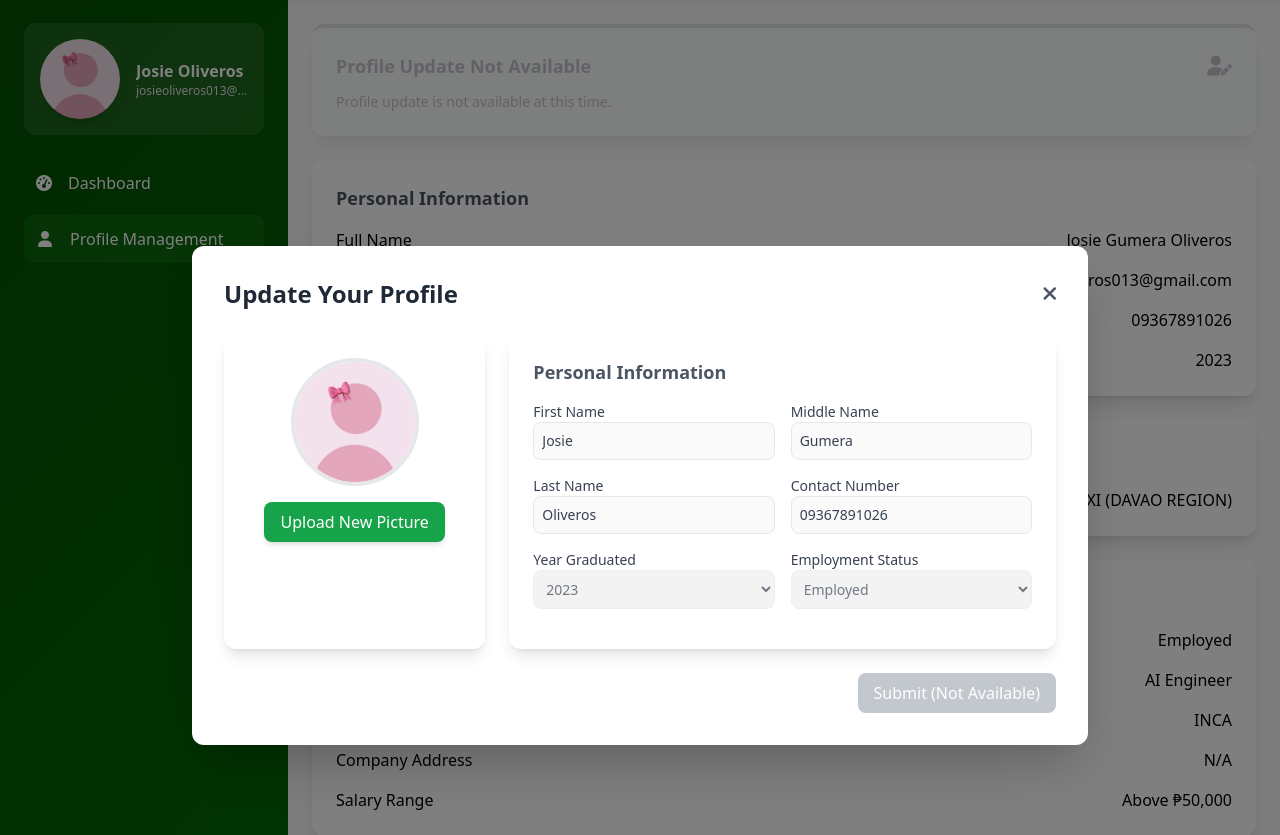
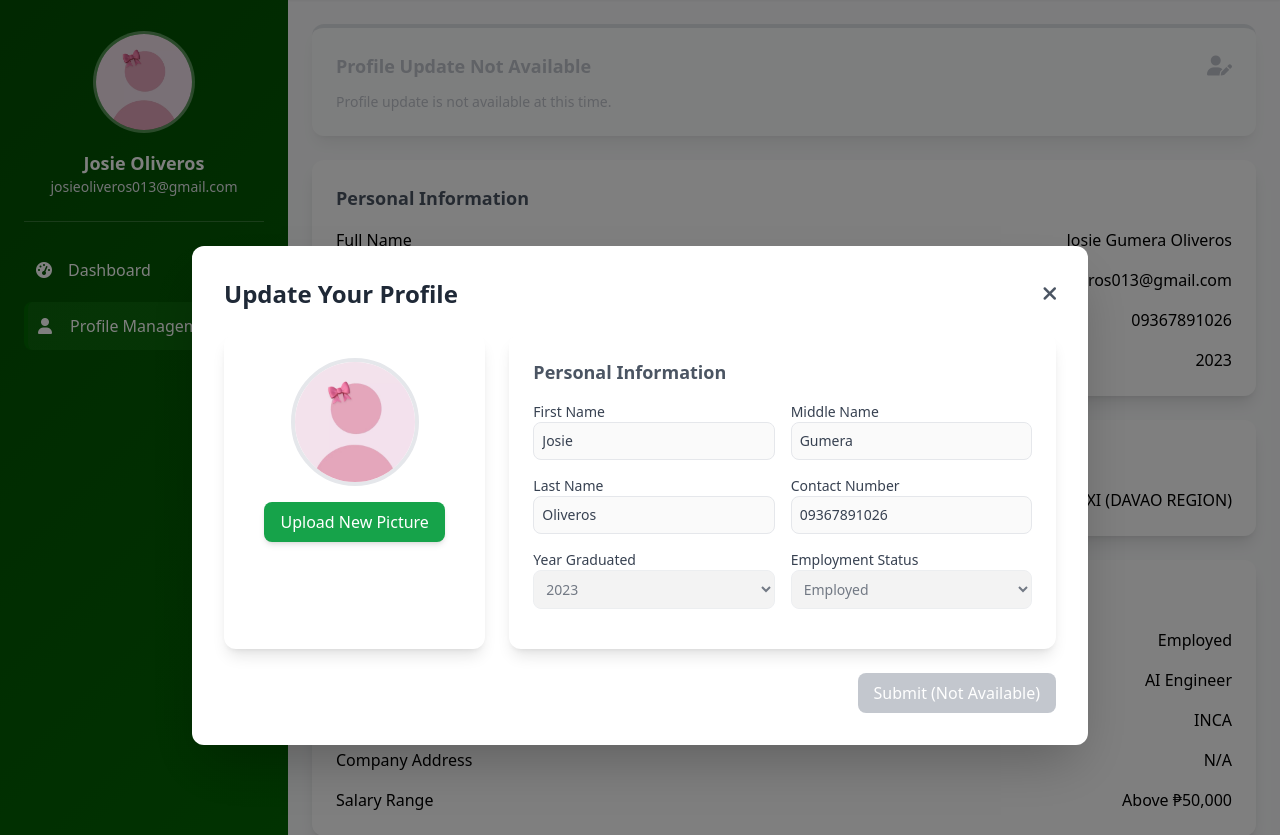
Before and after one commit to kwenbsnr/Alumni-Employment-Tracking-and-Reminder-System-1, a PHP site: page /alumni_profile.php in a window 1280 px wide. Shown: the part 65-900 px from the top of the page. Run offline with PHP 8.4, Linux system fonts and the light colour scheme; a user stored in the database is signed in; data comes from the database, SQL or seed files in the repository; some libraries are stand-ins or nearby versions.

Commit message:
final profile placement

```diff
--- a/alumni/alumni_format.css
+++ b/alumni/alumni_format.css
@@ -34,11 +34,6 @@
 
 .profile-avatar {
     background: linear-gradient(135deg, var(--lime-green) 0%, var(--sea-green) 100%);
-    transition: transform 0.3s ease;
-}
-
-.profile-avatar:hover {
-    transform: scale(1.05);
 }
 
 .stats-card {
@@ -77,7 +72,19 @@
 
 #profileUpdateModal.show { opacity: 1; }
 
-/* Responsive adjustments */
+/* Sidebar Profile Section */
+.sidebar-profile {
+    border-bottom: 1px solid rgba(255, 255, 255, 0.2);
+    margin-bottom: 1rem;
+}
+
+.sidebar-profile-avatar {
+    width: 80px;
+    height: 80px;
+    border: 3px solid rgba(255, 255, 255, 0.3);
+}
+
+/* Responsive adjustments for 2x2 grid */
 @media (max-width: 768px) {
     .grid-cols-1.md\:grid-cols-2 > div {
         padding: 1.5rem !important;
@@ -85,8 +92,4 @@
     .text-4xl {
         font-size: 2rem;
     }
-    .w-20.h-20 {
-        width: 4rem !important;
-        height: 4rem !important;
-    }
 }
--- a/alumni/alumni_format.php
+++ b/alumni/alumni_format.php
@@ -1,4 +1,5 @@
 <?php
+// alumni_layout.php
 if (!isset($_SESSION["user_id"]) || $_SESSION["role"] !== "alumni") {
     header("Location: ../login/login.php");
     exit();
@@ -6,7 +7,7 @@ if (!isset($_SESSION["user_id"]) || $_SESSION["role"] !== "alumni") {
 include("../connect.php");
 $user_id = $_SESSION["user_id"];
 
-// Fetch name and email
+// Fetch profile data
 $stmt = $conn->prepare("
     SELECT ap.first_name, ap.last_name, u.email, u.name as user_name, ap.photo_path
     FROM users u
@@ -19,7 +20,7 @@ $result = $stmt->get_result();
 $profile = $result->fetch_assoc() ?: [];
 $stmt->close();
 
-// Construct full name
+// Build full name
 $full_name = 'Alumni';
 if (!empty($profile)) {
     if (!empty($profile['first_name']) || !empty($profile['last_name'])) {
@@ -31,50 +32,148 @@ if (!empty($profile)) {
 $user_email = $profile['email'] ?? '';
 $photo_path = $profile['photo_path'] ?? null;
 
-// Set default page title
+// Page title fallback
 $page_title = $page_title ?? "Alumni Page";
 ?>
-
 <!DOCTYPE html>
 <html lang="en">
 <head>
     <meta charset="UTF-8">
     <meta name="viewport" content="width=device-width, initial-scale=1.0">
     <title><?php echo htmlspecialchars($page_title); ?></title>
+
     <!-- Tailwind CDN -->
     <script src="https://cdn.tailwindcss.com"></script>
     <link href="https://cdnjs.cloudflare.com/ajax/libs/font-awesome/6.0.0/css/all.min.css" rel="stylesheet">
     <link rel="stylesheet" href="alumni_format.css">
+
+    <style>
+        :root {
+            --primary-green: #034f03;
+            --forest-green: #026a02;
+            --lime-green: #016801;
+            --sea-green: #1d681d;
+            --light-bg: #06690e;
+            --dark-text: #1C1C1C;
+        }
+        .gradient-bg {
+            background: linear-gradient(135deg, var(--primary-green) 0%, var(--forest-green) 100%);
+        }
+        .card-hover { transition: all 0.3s ease; }
+        .sidebar-item {
+            transition: all 0.3s ease;
+            color: #fff;
+            padding-left: 14px;
+        }
+        .sidebar-item:hover {
+            background: rgba(50, 205, 50, 0.1);
+            border-left: 4px solid var(--lime-green);
+        }
+        .sidebar-item.active {
+            background: rgba(34, 139, 34, 0.3);
+            border-left: 4px solid var(--lime-green);
+            padding-left: 10px;
+        }
+        .profile-avatar {
+            background: linear-gradient(135deg, var(--lime-green) 0%, var(--sea-green) 100%);
+        }
+        .stats-card {
+            background-color: white;
+            transition: transform 0.3s, box-shadow 0.3s;
+        }
+        .card-hover:hover {
+            transform: translateY(-5px);
+            box-shadow: 0 10px 20px rgba(0, 0, 0, 0.1);
+        }
+        .sidebar-wrapper {
+            height: 100vh;
+            overflow-y: auto;
+            position: sticky;
+            top: 0;
+        }
+        .sidebar-wrapper::-webkit-scrollbar {
+            width: 6px;
+        }
+        .sidebar-wrapper::-webkit-scrollbar-thumb {
+            background: rgba(255,255,255,0.3);
+            border-radius: 3px;
+        }
+        .hidden { display: none; }
+        #profileUpdateModal {
+            opacity: 0;
+            transition: opacity 0.5s;
+        }
+        #profileUpdateModal.show { opacity: 1; }
+
+        /* Sidebar Profile */
+        .sidebar-profile {
+            border-bottom: 1px solid rgba(255, 255, 255, 0.2);
+            margin-bottom: 1rem;
+        }
+
+        /* 27mm ≈ 102px (coin size) */
+        .sidebar-profile-avatar {
+            width: 102px;
+            height: 102px;
+            border: 3px solid rgba(255, 255, 255, 0.3);
+            border-radius: 50%;
+            overflow: hidden;
+            display: flex;
+            align-items: center;
+            justify-content: center;
+            font-weight: bold;
+            font-size: 36px;
+            color: white;
+            background: linear-gradient(135deg, var(--lime-green) 0%, var(--sea-green) 100%);
+            text-transform: uppercase;
+        }
+
+        /* Responsive */
+        @media (max-width: 768px) {
+            .grid-cols-1.md\:grid-cols-2 > div { padding: 1.5rem !important; }
+            .text-4xl { font-size: 2rem; }
+        }
+    </style>
 </head>
 <body class="bg-gray-50 min-h-screen flex">
     <!-- ==================== SIDEBAR ==================== -->
     <aside class="w-72 gradient-bg text-white flex-shrink-0">
-        <div class="sidebar-wrapper flex flex-col">
-            <!-- Top Section: Logo + Profile -->
+        <div class="sidebar-wrapper flex flex-col justify-between">
+            <!-- Top Section -->
             <div class="p-6">
-                <div class="flex items-center space-x-3 mb-6">
+                <div class="flex items-center space-x-3 mb-8">
                     <div class="w-10 h-10 rounded-full bg-white bg-opacity-20 flex items-center justify-center">
                         <i class="fas fa-graduation-cap text-lg" aria-hidden="true"></i>
                     </div>
                     <h2 class="font-bold text-lg">Alumni</h2>
                 </div>
 
-                <!-- Profile Section in Sidebar -->
-                <div class="bg-white bg-opacity-10 rounded-xl p-4 mb-6">
-                    <div class="flex items-center space-x-4">
-                        <div class="profile-avatar w-20 h-20 rounded-full flex items-center justify-center text-white font-bold text-2xl overflow-hidden shadow-lg">
+                <!-- Profile Section -->
+                <div class="sidebar-profile pb-6 mb-6">
+                    <div class="flex flex-col items-center text-center space-y-4">
+                        <!-- Profile Picture (27mm coin size) -->
+                        <div class="sidebar-profile-avatar">
                             <?php
-                            $initials = strtoupper(substr(trim($full_name ?: 'Alumni'), 0, 2));
                             if ($photo_path && file_exists("../" . $photo_path)) {
                                 echo '<img src="../' . htmlspecialchars($photo_path) . '" alt="Profile" class="w-full h-full object-cover">';
                             } else {
+                                $initials = 'AL';
+                                if ($full_name !== 'Alumni') {
+                                    $parts = array_filter(explode(' ', $full_name));
+                                    $initials = '';
+                                    foreach ($parts as $part) {
+                                        $initials .= strtoupper(substr(trim($part), 0, 1));
+                                    }
+                                    $initials = substr($initials, 0, 2);
+                                }
                                 echo htmlspecialchars($initials);
                             }
                             ?>
                         </div>
-                        <div class="flex-1 min-w-0">
-                            <p class="font-semibold text-white truncate"><?php echo htmlspecialchars($full_name); ?></p>
-                            <p class="text-xs text-gray-200 truncate"><?php echo htmlspecialchars($user_email); ?></p>
+
+                        <div class="w-full">
+                            <h3 class="font-bold text-lg truncate"><?php echo htmlspecialchars($full_name); ?></h3>
+                            <p class="text-sm text-gray-200 truncate"><?php echo htmlspecialchars($user_email); ?></p>
                         </div>
                     </div>
                 </div>
@@ -82,22 +181,20 @@ $page_title = $page_title ?? "Alumni Page";
                 <!-- Navigation -->
                 <nav class="space-y-2">
                     <a href="alumni_dashboard.php"
-                       class="sidebar-item <?php echo ($active_page ?? '') === 'dashboard' ? 'active' : ''; ?>
-                              flex items-center space-x-3 p-3 rounded-lg">
+                       class="sidebar-item <?php echo ($active_page ?? '') === 'dashboard' ? 'active' : ''; ?> flex items-center space-x-3 p-3 rounded-lg">
                         <i class="fas fa-tachometer-alt w-5" aria-hidden="true"></i>
                         <span>Dashboard</span>
                     </a>
                     <a href="alumni_profile.php"
-                       class="sidebar-item <?php echo ($active_page ?? '') === 'profile' ? 'active' : ''; ?>
-                              flex items-center space-x-3 p-3 rounded-lg">
+                       class="sidebar-item <?php echo ($active_page ?? '') === 'profile' ? 'active' : ''; ?> flex items-center space-x-3 p-3 rounded-lg">
                         <i class="fas fa-user w-5" aria-hidden="true"></i>
                         <span>Profile Management</span>
                     </a>
                 </nav>
             </div>
 
-            <!-- Bottom Section: Logout -->
-            <div class="p-6 mt-auto">
+            <!-- Logout -->
+            <div class="p-6">
                 <hr class="border-gray-400 my-6">
                 <a href="../login/logout.php"
                    class="flex items-center space-x-3 text-white hover:text-red-500 p-3 rounded-lg">
@@ -110,20 +207,18 @@ $page_title = $page_title ?? "Alumni Page";
 
     <!-- ==================== MAIN CONTENT ==================== -->
     <div class="flex-1 flex flex-col">
-        <!-- Top Bar (Notifications Only) -->
+        <!-- Top Bar -->
         <header class="bg-white shadow-sm border-b p-4">
             <div class="flex items-center justify-between">
                 <h1 class="text-2xl font-bold text-gray-800"><?php echo htmlspecialchars($page_title); ?></h1>
                 <div class="flex items-center space-x-6">
-                    <!-- Notification -->
+                    <!-- Notification Bell -->
                     <div class="relative">
-                        <button id="notificationBtn"
-                                class="relative text-gray-600 hover:text-blue-600 flex items-center">
+                        <button id="notificationBtn" class="relative text-gray-600 hover:text-blue-600">
                             <i class="fas fa-bell text-xl"></i>
                             <span class="absolute top-0 right-0 w-2 h-2 bg-red-500 rounded-full"></span>
                         </button>
-                        <div id="notifPopup"
-                             class="absolute right-0 mt-2 w-80 bg-white rounded-xl shadow-2xl hidden z-50 overflow-hidden">
+                        <div id="notifPopup" class="absolute right-0 mt-2 w-80 bg-white rounded-xl shadow-2xl hidden z-50 overflow-hidden">
                             <div class="p-4 border-b font-bold text-gray-700 flex justify-between items-center sticky top-0 bg-white">
                                 Notifications
                                 <button id="markReadBtn" class="text-xs text-blue-600 hover:underline">Mark all as read</button>
@@ -162,10 +257,12 @@ $page_title = $page_title ?? "Alumni Page";
         document.addEventListener('DOMContentLoaded', () => {
             const notifButton = document.getElementById('notificationBtn');
             const notifPopup = document.getElementById('notifPopup');
+
             notifButton.addEventListener('click', (e) => {
                 e.stopPropagation();
                 notifPopup.classList.toggle('hidden');
             });
+
             document.addEventListener('click', (e) => {
                 if (!notifPopup.classList.contains('hidden') &&
                     !notifPopup.contains(e.target) &&
@@ -173,6 +270,7 @@ $page_title = $page_title ?? "Alumni Page";
                     notifPopup.classList.add('hidden');
                 }
             });
+
             document.getElementById('markReadBtn').addEventListener('click', () => {
                 notifButton.querySelector('span').classList.add('hidden');
             });
```
